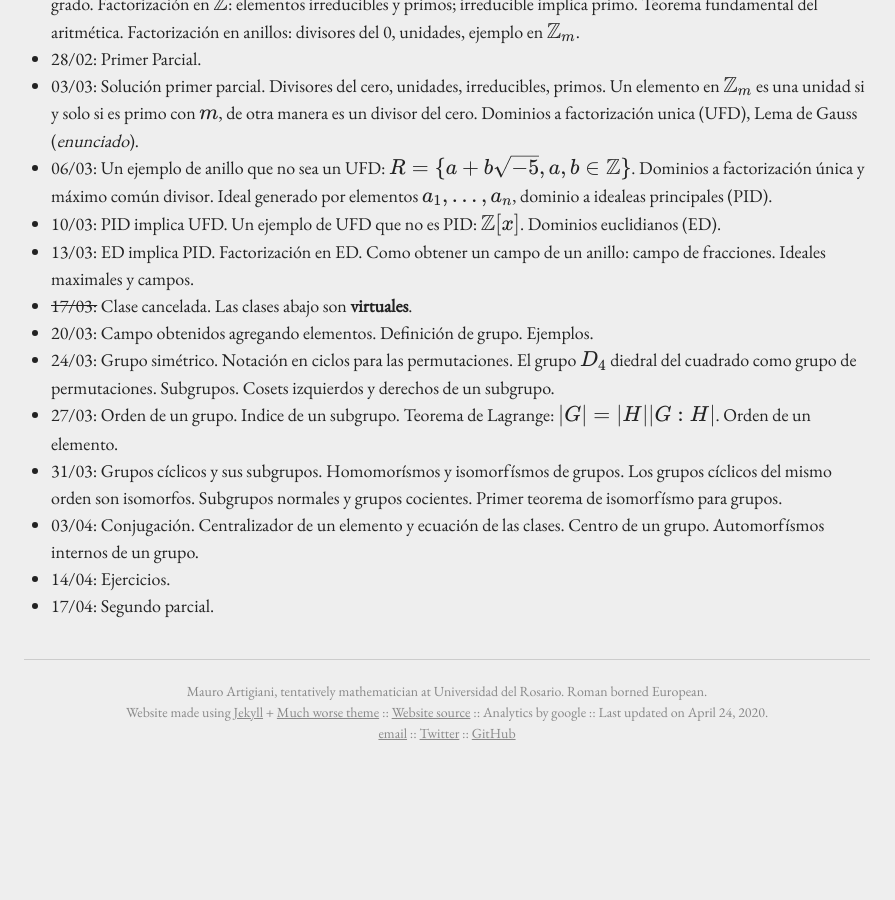
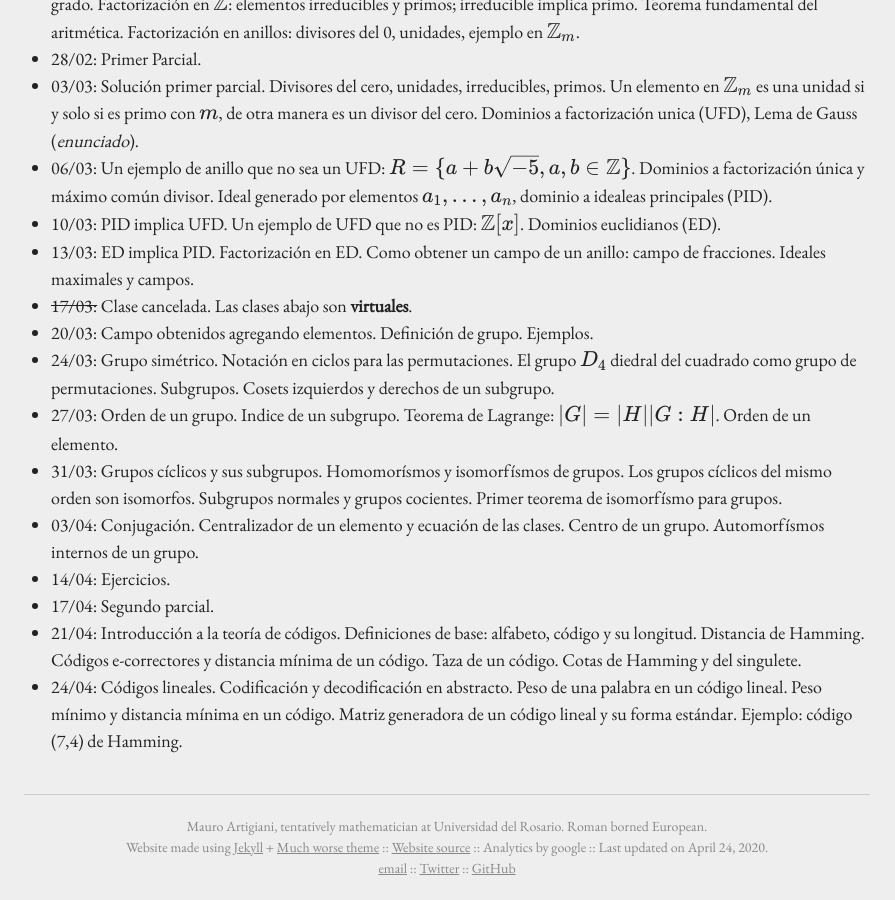
Before and after one commit to m-artigiani/m-artigiani.github.io, a Jekyll site: the page built from _pages/abstracta20201.md, in a window 1280 px wide and 900 px high, scrolled down 1545 px. Shown: the whole window, without its empty margins (193-1088 px from the left). Built offline with Jekyll 4.4.1, drawn with Linux system fonts in a browser that asks for light colours; before the commit the page ends 2310 px from its top, so only the background shows below that.

```diff
--- a/_pages/abstracta20201.md
+++ b/_pages/abstracta20201.md
@@ -1,7 +1,7 @@
 ---
 layout: page
 title: "Álgebra abstracta y codificación"
-date: 2020-01-31
+date: 2020-04-24
 modified:
 permalink: /teaching/abstracta20201/
 image:
@@ -65,3 +65,5 @@ image:
 + 03/04: Conjugación. Centralizador de un elemento y ecuación de las clases. Centro de un grupo. Automorfísmos internos de un grupo.
 + 14/04: Ejercicios.
 + 17/04: Segundo parcial.
++ 21/04: Introducción a la teoría de códigos. Definiciones de base: alfabeto, código y su longitud. Distancia de Hamming. Códigos e-correctores y distancia mínima de un código. Taza de un código. Cotas de Hamming y del singulete.
++ 24/04: Códigos lineales. Codificación y decodificación en abstracto. Peso de una palabra en un código lineal. Peso mínimo y distancia mínima en un código. Matriz generadora de un código lineal y su forma estándar. Ejemplo: código (7,4)  de Hamming.
```
Also changed, not shown: _pages/appo.md (added, +12 -0 lines), _pages/ltnc20201.md (+4 -1 lines), 2 other files.
